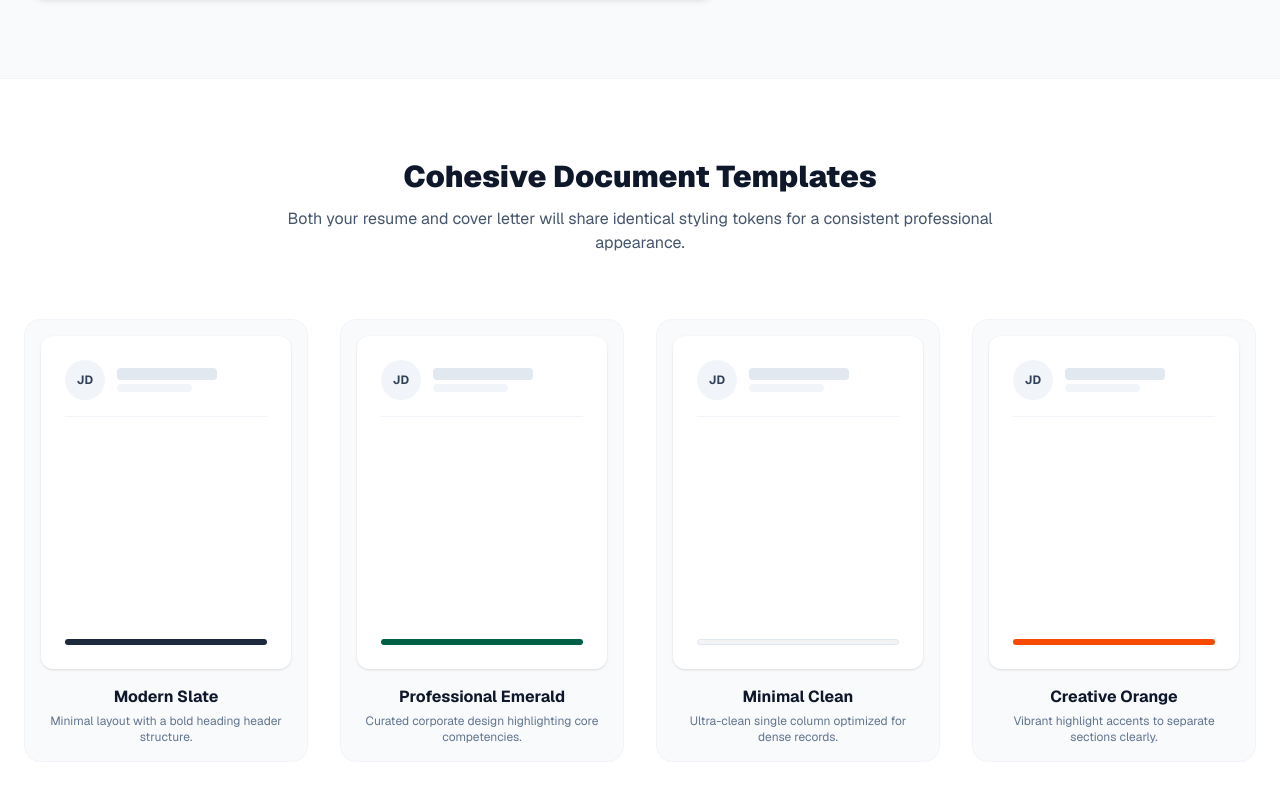
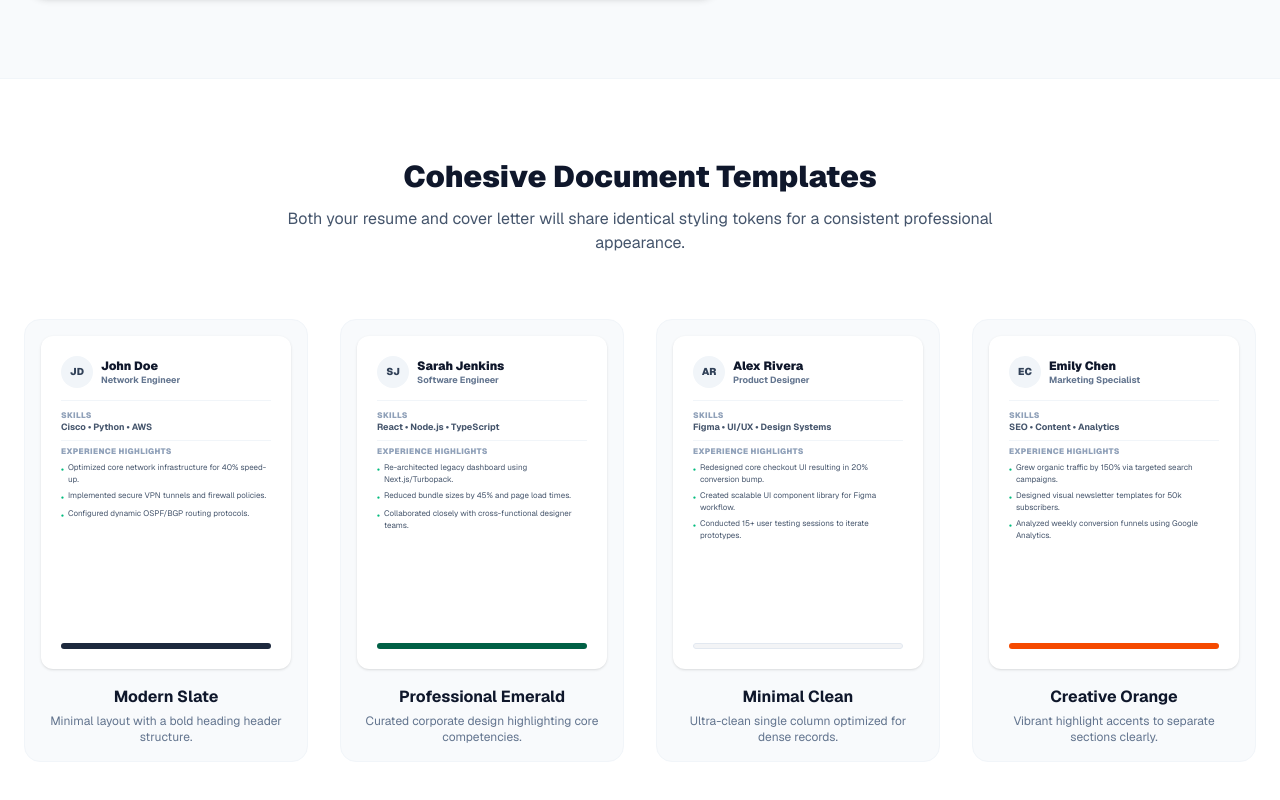
Before and after one commit to andynettlez-droid/ats-hacker, a Next.js app in the folder web/: page / in a window 1280 px wide. Shown: the part 1986-2786 px from the top of the page. Built offline with nearby package versions, Linux system fonts and the light colour scheme; no server answers.

Commit message:
feat: mockup actual resume cards and implement honest review framing

```diff
--- a/web/src/app/page.tsx
+++ b/web/src/app/page.tsx
@@ -331,13 +331,13 @@ export default function Home() {
         <div className="max-w-7xl mx-auto px-6 grid grid-cols-1 lg:grid-cols-12 gap-12 items-center">
           {/* Left Hero Content */}
           <div className="lg:col-span-7 space-y-8">
-            <div className="inline-flex items-center gap-2 bg-emerald-50 border border-emerald-100 text-emerald-800 px-4 py-1.5 rounded-full text-xs font-bold shadow-sm">
-              <Star className="w-3.5 h-3.5 fill-emerald-600 text-emerald-600" />
-              <span>4.8/5 Star rating based on 10,000+ tailored resumes</span>
+            <div className="inline-flex items-center gap-2 bg-emerald-50/70 border border-emerald-100 text-emerald-800 px-4 py-1.5 rounded-full text-xs font-bold shadow-sm">
+              <Shield className="w-3.5 h-3.5 fill-emerald-600/10 text-emerald-600" />
+              <span>100% secure checkout via Stripe • One-time payment, no subscriptions</span>
             </div>
 
             <h1 className="text-4xl sm:text-5xl lg:text-6xl font-black tracking-tight text-slate-900 leading-none">
-              The professional resume and <span className="text-emerald-600">cover letter builder</span> recruiters trust.
+              The professional resume and <span className="text-emerald-600">cover letter builder</span> designed for ATS.
             </h1>
 
             <p className="text-lg text-slate-600 leading-relaxed max-w-2xl">
@@ -640,25 +640,89 @@ export default function Home() {
 
           <div className="grid grid-cols-1 sm:grid-cols-2 lg:grid-cols-4 gap-8">
             {[
-              { name: 'Modern Slate', color: 'bg-slate-800', desc: 'Minimal layout with a bold heading header structure.' },
-              { name: 'Professional Emerald', color: 'bg-emerald-800', desc: 'Curated corporate design highlighting core competencies.' },
-              { name: 'Minimal Clean', color: 'bg-gray-100 border border-slate-200', desc: 'Ultra-clean single column optimized for dense records.' },
-              { name: 'Creative Orange', color: 'bg-orange-600', desc: 'Vibrant highlight accents to separate sections clearly.' },
+              {
+                name: 'Modern Slate',
+                color: 'bg-slate-800',
+                desc: 'Minimal layout with a bold heading header structure.',
+                initials: 'JD',
+                candName: 'John Doe',
+                candTitle: 'Network Engineer',
+                skills: 'Cisco • Python • AWS',
+                bullets: [
+                  'Optimized core network infrastructure for 40% speed-up.',
+                  'Implemented secure VPN tunnels and firewall policies.',
+                  'Configured dynamic OSPF/BGP routing protocols.'
+                ]
+              },
+              {
+                name: 'Professional Emerald',
+                color: 'bg-emerald-800',
+                desc: 'Curated corporate design highlighting core competencies.',
+                initials: 'SJ',
+                candName: 'Sarah Jenkins',
+                candTitle: 'Software Engineer',
+                skills: 'React • Node.js • TypeScript',
+                bullets: [
+                  'Re-architected legacy dashboard using Next.js/Turbopack.',
+                  'Reduced bundle sizes by 45% and page load times.',
+                  'Collaborated closely with cross-functional designer teams.'
+                ]
+              },
+              {
+                name: 'Minimal Clean',
+                color: 'bg-gray-100 border border-slate-200',
+                desc: 'Ultra-clean single column optimized for dense records.',
+                initials: 'AR',
+                candName: 'Alex Rivera',
+                candTitle: 'Product Designer',
+                skills: 'Figma • UI/UX • Design Systems',
+                bullets: [
+                  'Redesigned core checkout UI resulting in 20% conversion bump.',
+                  'Created scalable UI component library for Figma workflow.',
+                  'Conducted 15+ user testing sessions to iterate prototypes.'
+                ]
+              },
+              {
+                name: 'Creative Orange',
+                color: 'bg-orange-600',
+                desc: 'Vibrant highlight accents to separate sections clearly.',
+                initials: 'EC',
+                candName: 'Emily Chen',
+                candTitle: 'Marketing Specialist',
+                skills: 'SEO • Content • Analytics',
+                bullets: [
+                  'Grew organic traffic by 150% via targeted search campaigns.',
+                  'Designed visual newsletter templates for 50k subscribers.',
+                  'Analyzed weekly conversion funnels using Google Analytics.'
+                ]
+              },
             ].map((tmpl, idx) => (
               <div key={idx} className="group border border-slate-100 bg-slate-50 rounded-2xl p-4 hover:shadow-lg transition duration-300">
-                <div className="aspect-[3/4] rounded-xl bg-white shadow-sm overflow-hidden p-6 flex flex-col justify-between relative">
-                  <div className="space-y-4">
-                    <div className="flex items-center gap-3">
-                      <div className="w-10 h-10 rounded-full bg-slate-100 flex items-center justify-center font-bold text-slate-700 text-xs">JD</div>
-                      <div className="space-y-1 flex-1">
-                        <div className="h-3 w-2/3 bg-slate-200 rounded"></div>
-                        <div className="h-2 w-1/2 bg-slate-100 rounded"></div>
+                <div className="aspect-[3/4] rounded-xl bg-white shadow-sm overflow-hidden p-5 flex flex-col justify-between relative text-left">
+                  <div className="space-y-3">
+                    <div className="flex items-center gap-2">
+                      <div className="w-8 h-8 rounded-full bg-slate-100 flex items-center justify-center font-black text-slate-700 text-[10px]">{tmpl.initials}</div>
+                      <div className="flex-1 min-w-0">
+                        <div className="text-xs font-black text-slate-900 truncate leading-tight">{tmpl.candName}</div>
+                        <div className="text-[9px] text-slate-500 font-bold truncate leading-none mt-0.5">{tmpl.candTitle}</div>
                       </div>
                     </div>
-                    <div className="space-y-2 pt-2 border-t border-slate-100">
-                      <div className="h-2.5 w-full bg-slate-150 rounded"></div>
-                      <div className="h-2.5 w-5/6 bg-slate-150 rounded"></div>
-                      <div className="h-2.5 w-4/5 bg-slate-150 rounded"></div>
+
+                    <div className="border-t border-slate-100 pt-2 space-y-2">
+                      <div>
+                        <div className="text-[8px] font-black text-slate-400 uppercase tracking-wider mb-0.5">Skills</div>
+                        <div className="text-[9px] text-slate-600 font-bold leading-none">{tmpl.skills}</div>
+                      </div>
+
+                      <div className="space-y-1 pt-1 border-t border-slate-100">
+                        <div className="text-[8px] font-black text-slate-400 uppercase tracking-wider">Experience Highlights</div>
+                        {tmpl.bullets.map((b, bIdx) => (
+                          <div key={bIdx} className="flex gap-1 items-start text-[8px] text-slate-600 leading-normal">
+                            <span className="text-emerald-500 font-bold mt-0.5">•</span>
+                            <p className="flex-1 line-clamp-2">{b}</p>
+                          </div>
+                        ))}
+                      </div>
                     </div>
                   </div>
                   <div className={`h-1.5 w-full ${tmpl.color} rounded-full`}></div>
```
